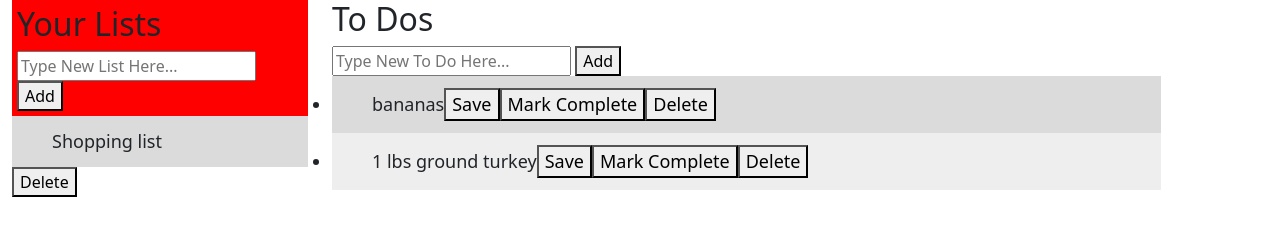
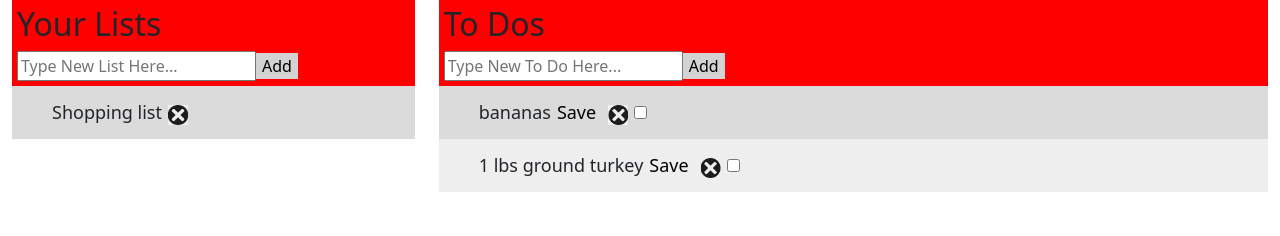
Before and after one commit to EthanKettle/ToDo, a plain HTML site: page index.html in a window 1280 px wide. Drawn offline with nearby package versions, Linux system fonts and the light colour scheme.

Commit message:
finished for now

```diff
--- a/ToDo.css
+++ b/ToDo.css
@@ -1,6 +1,18 @@
+.greyHere {
+  background-color: #555555;
+}
+
 .redBox {
   background-color: red;
   padding: 5px;
+}
+
+.redBox button {
+  background: lightgrey;
+}
+
+ul {
+  list-style-type: none;
 }
 
 ul li {
@@ -12,3 +24,20 @@ ul li {
 ul li:nth-child(odd) {
   background: #dbdbdb;
 }
+
+ul li.complete-true {
+  background: #868686;
+}
+
+button {
+  background: transparent;
+  box-shadow: 0px 0px 0px transparent;
+  border: 0px solid transparent;
+  text-shadow: 0px 0px 0px transparent;
+
+}
+img {
+  width: 20px;
+  height: 20px;
+  object-fit: cover;
+}
--- a/index.html
+++ b/index.html
@@ -9,10 +9,9 @@
     <body onload="showList()">
         <div class="container-fluid">
             <div class="row">
-                <div class="col-3"> <!--left column has all the lists-->
+                <div class="col-4"> <!--left column has all the lists-->
                     <div class="redBox"><h2>Your Lists</h2>
-                    <input type="text" id="list-input" placeholder="Type New List Here..." >
-                    <button onclick="addList()">Add</button></div>
+                    <input type="text" id="list-input" placeholder="Type New List Here..."><button onclick="addList()">Add</button></div>
                     <div>
                         <ul class="list-group" id="listHere">
 
@@ -20,9 +19,8 @@
                     </div> <!--list list-->
                 </div>
                 <div class="col-8"> <!--Right column has all the todos of list-->
-                    <h2 id="getListName">To Dos</h2>
-                    <input type="text" id="todo-input" placeholder="Type New To Do Here...">
-                    <button onclick="addTodo()">Add</button>
+                    <div class="redBox"><h2 id="getListName">To Dos</h2>
+                    <input type="text" id="todo-input" placeholder="Type New To Do Here..."><button onclick="addTodo()">Add</button></div>
                     <div>
                         <ul class="list-group" id="todosHere">
 
--- a/javascript/ToDo.js
+++ b/javascript/ToDo.js
@@ -69,7 +69,7 @@ function addTodo() {
 function showList () {
     let listHtml = '';
     lists.forEach((list, index) => {
-        listHtml += `<span><li class="list-group-items" onclick="current(${index})">${list.name}</li> <button onclick=delList()>Delete</button></span>`
+        listHtml += `<li class="list-group-items" onclick="current(${index})">${list.name}<button onclick=delList()><img src="Images/xIcon.png"></button></li>`
     });
     document.getElementById('listHere').innerHTML = listHtml;
 
@@ -80,7 +80,7 @@ function showList () {
 function showTodo () {
     let todoHTML ='';
     currentList.todos.forEach((todo, index) => {
-        todoHTML += `<li class="list-group-items"><span contenteditable="true" id="todo-li-${index}">${todo.text}</span><button onclick="edit('todo-li-${index}', ${index})">Save</button><button onclick=markComplete()>Mark Complete</button><button onclick="delTodo(${index})">Delete</button></li>`;
+        todoHTML += `<li class="list-group-items complete-${todo.completed}"><span contenteditable="true" id="todo-li-${index}">${todo.text}</span><button onclick="edit('todo-li-${index}', ${index})">Save</button><button onclick="delTodo(${index})"><img src="Images/xIcon.png"></button><input onclick="mark(${index},mark-${index})" type="checkbox" id='mark-${index}'></li>`;
     });
     document.getElementById('todosHere').innerHTML = todoHTML;
 
@@ -92,13 +92,19 @@ function current (i) {
 }
 
 function edit(id,x) {
-    currentList.todos.splice(x, 1, document.getElementById(id));
+    currentList.todos[x].text = (document.getElementById(id).textContent);
+    showTodo ();
 };
 
-
-function markComplete () {
-    document.getElementById('todo-li-${index}').HTML = `class="complete"`;
-}
+function mark(x,id) {
+    let mark = document.getElementById(id);
+    if (mark == true) {
+        currentList.todos[x].completed = true;
+    } else {
+        currentList.todos[x].completed = false;
+    };
+    showTodo ();
+};
 
 function delTodo (x) {
     currentList.todos.splice(x, 1)
```
Also changed, not shown: Images/saveIcon.webp (added), Images/xIcon.png (added), 2 other files.
